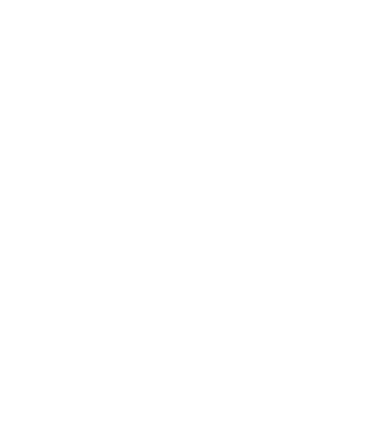
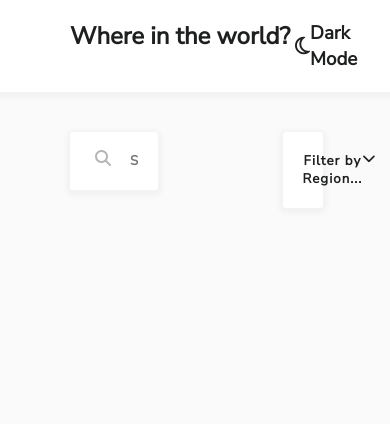
Before and after one commit to HanlinTheDEVELOPER/Country-api, a plain HTML site: page index.html in a window 390 px wide. Drawn offline with Linux system fonts and the light colour scheme.

Commit message:
1st commit

```diff
--- a/index.html
+++ b/index.html
@@ -1,13 +1,90 @@
 <!DOCTYPE html>
 <html lang="en">
-<head>
-    <meta charset="UTF-8">
-    <meta http-equiv="X-UA-Compatible" content="IE=edge">
-    <meta name="viewport" content="width=device-width, initial-scale=1.0">
-    <title>Country API</title>
-    <link rel="stylesheet" href="style.css">
-</head>
-<body>
+  <head>
+    <meta charset="UTF-8" />
+    <meta http-equiv="X-UA-Compatible" content="IE=edge" />
+    <meta name="viewport" content="width=device-width, initial-scale=1.0" />
+    <meta name="description" content="Search engine" />
+    <meta
+      name="keywords"
+      content="Search the details of all countries that exist in our world and gain knowledge"
+    />
+    <meta
+      name="author"
+      content="Han Lin Aung / Khant Min Thu / Aung Khant Hein / Kaung Khant Maung / Win Win Htet / Su Myat Aung"
+    />
+
+    <title>Countries</title>
+
+    <!--css link -->
+    <link rel="stylesheet" href="style.css" />
+
+    <!-- favicon  -->
+    <link rel="shortcut icon" href="favicon.png" type="image/x-icon" />
+
+    <!-- fontsawrsome kit  -->
+    <script
+      src="https://kit.fontawesome.com/9f5c644af7.js"
+      crossorigin="anonymous"
+    ></script>
+
+    <!-- google fonts link -->
+    <link rel="preconnect" href="https://fonts.googleapis.com" />
+    <link rel="preconnect" href="https://fonts.gstatic.com" crossorigin />
+
+    <!-- fonts link  -->
+    <link
+      href="https://fonts.googleapis.com/css2?family=Nunito+Sans&display=swap"
+      rel="stylesheet"
+    />
+  </head>
+  <body>
+    <div class="container">
+      <!-- header  -->
+      <div class="header">
+        <h2>Where in the world?</h2>
+        <div class="mode">
+          <i class="fa-regular fa-moon" id="empty-moon"></i>
+          <i class="fa-solid fa-moon" id="solid-moon"></i>
+          <h3>Dark Mode</h3>
+        </div>
+      </div>
+      <!-- header  -->
+
+      <!-------------------------------------------->
+
+      <div class="main">
+        <!---------------->
+        <div class="input-wrap">
+          <div class="search-wrap">
+            <i class="fa-solid fa-magnifying-glass"></i>
+            <input
+              type="text"
+              placeholder="Search for a country..."
+              id="search-input"
+            />
+          </div>
+          <div class="dropdown-wrap">
+            <button id="dropdown">
+              Filter by Region...
+              <i class="fa-solid fa-chevron-down"></i>
+            </button>
+            <ul id="dropdown-item">
+              <li id="Africa">Africa</li>
+              <li id="America">America</li>
+              <li id="Asia">Asia</li>
+              <li id="Europe">Europe</li>
+              <li id="Oceania">Oceania</li>
+            </ul>
+          </div>
+        </div>
+        <!---------------->
+
+        <div class="countries-box"></div>
+
+        <!---------------->
+      </div>
+    </div>
     <script src="script.js"></script>
-</body>
+  </body>
 </html>
--- a/script.js
+++ b/script.js
@@ -0,0 +1,21 @@
+// dropdown
+const dropdownBtn = document.getElementById("dropdown");
+const dropdownItem = document.getElementById("dropdown-item");
+dropdownBtn.addEventListener("click", () => {
+  dropdownItem.classList.toggle("showListItem");
+});
+
+// DOM Element for DarkMode-LightMode
+const mode = document.getElementsByClassName("mode")[0];
+const emptyMoon = document.getElementById("empty-moon");
+const solidMoon = document.getElementById("solid-moon"); // display-none in default
+
+//  DOM Element for Filtering region
+const africa = document.getElementById("Africa");
+const america = document.getElementById("America");
+const asia = document.getElementById("Asia");
+const europe = document.getElementById("Europe");
+const oceania = document.getElementById("Oceania");
+
+//  DOM Element for search
+const searchInput = document.getElementById("search-input");
--- a/style.css
+++ b/style.css
@@ -0,0 +1,140 @@
+* {
+  margin: 0;
+  padding: 0;
+  box-sizing: border-box;
+  font-family: "Nunito Sans", sans-serif;
+}
+
+body {
+  background-color: #fafafa;
+}
+
+/* header  */
+
+.header {
+  padding: 20px 70px;
+  display: flex;
+  justify-content: space-between;
+  background-color: #ffffff;
+  color: #1e201f;
+  box-shadow: rgb(0 0 0 / 3%) 0px 2px 4px 4px;
+}
+
+.mode {
+  width: 10%;
+  display: flex;
+  justify-content: space-between;
+  align-items: center;
+  cursor: pointer;
+}
+
+#solid-moon,
+#empty-moon {
+  font-size: 20px;
+}
+
+#solid-moon {
+  display: none;
+}
+
+/* header  */
+
+/************************************/
+
+/* main */
+
+.main {
+  padding: 40px 70px 0;
+}
+
+.input-wrap {
+  display: flex;
+  justify-content: space-between;
+}
+
+.search-wrap {
+  position: relative;
+  width: 35%;
+}
+
+#search-input {
+  width: 100%;
+  padding: 20px 20px 20px 60px;
+  border: none;
+  background-color: #ffffff;
+  letter-spacing: 2px;
+  font-family: "Nunito Sans", sans-serif;
+  font-weight: 600;
+  color: #1e201f;
+  box-shadow: rgb(0 0 0 / 3%) 0px 2px 4px 4px;
+  border-radius: 3px;
+}
+
+.search-wrap i {
+  position: absolute;
+  color: #b5b5b5;
+  top: 18px;
+  left: 25px;
+}
+
+.dropdown-wrap {
+  width: 15%;
+}
+
+#dropdown {
+  display: flex;
+  justify-content: space-between;
+  width: 100%;
+  letter-spacing: 1px;
+  padding: 20px 20px 20px 20px;
+  font-weight: 600;
+  background-color: #ffffff;
+  font-family: "Nunito Sans", sans-serif;
+  box-shadow: rgb(0 0 0 / 3%) 0px 2px 4px 4px;
+  border: none;
+  cursor: pointer;
+  color: #1e201f;
+  border-radius: 3px;
+}
+
+#search-input:focus,
+#dropdown:focus {
+  outline: none;
+}
+
+#dropdown-item {
+  margin-top: 3px;
+  border-radius: 3px;
+  visibility: hidden;
+}
+
+#dropdown-item.showListItem {
+  visibility: visible;
+}
+
+#dropdown-item li {
+  list-style-type: none;
+  color: #1e201f;
+  font-weight: 600;
+  padding: 10px 20px 10px 20px;
+  background-color: #ffffff;
+  cursor: pointer;
+}
+
+#dropdown-item li:hover {
+  background-color: #ebebeb;
+}
+
+/* main */
+
+/************************************/
+
+/* responsive */
+
+@media all and (max-width: 900px) {
+  .mode,
+  #dropdown,
+  #dropdown-item li {
+    cursor: default;
+  }
+}
```
Also changed, not shown: favicon.png (added).
